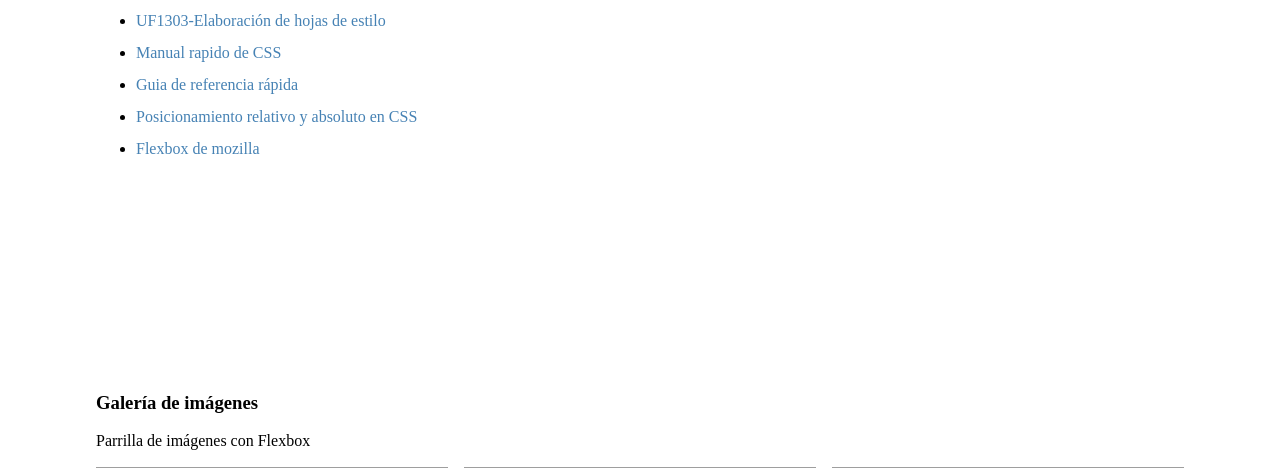
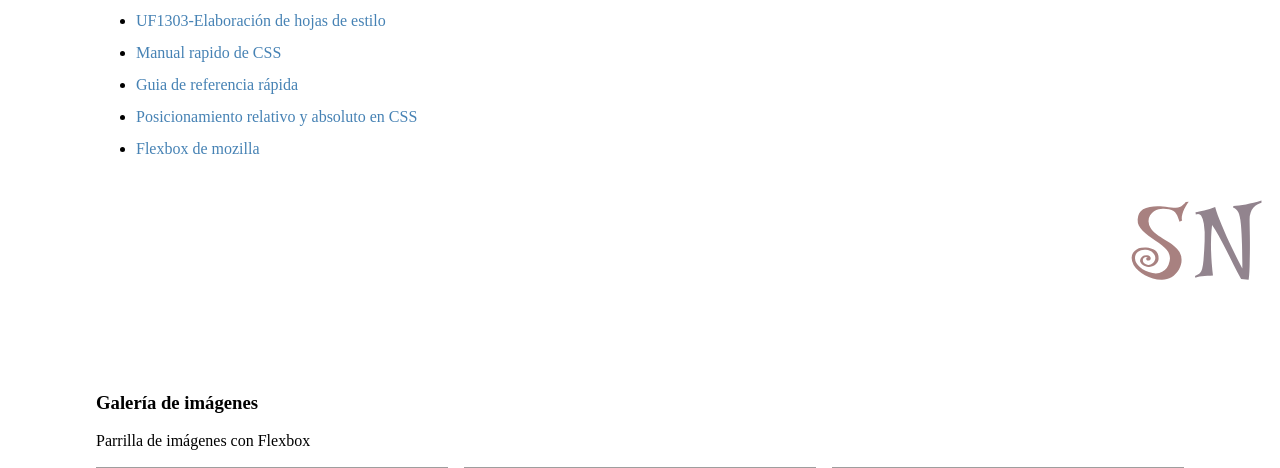
Before and after one commit to senenlorenzo/flexbox, a PHP site: page / in a window 1280 px wide. Shown: the part 504-972 px from the top of the page. Run offline with PHP 8.4, Linux system fonts and the light colour scheme; grey boxes are pictures that could not be loaded.

Commit message:
crea marca agua con el logo

```diff
--- a/assets/css/estilos.css
+++ b/assets/css/estilos.css
@@ -9,6 +9,9 @@
     --bg-img-galeria-4: url("https://cdn.pixabay.com/photo/2020/10/02/21/06/dome-5622133_1280.jpg");
     --bg-img-galeria-5: url("https://cdn.pixabay.com/photo/2020/06/28/00/04/chicago-5347435_1280.jpg");
     --bg-url-img-portada: url(https://cdn.pixabay.com/photo/2020/02/09/13/08/banner-4833105_960_720.jpg);
+    --url--logo: url(../svg/sn.svg);
+    --logo-ratio: 73/43;
+    --marca-agua-h: 5rem;
 }
 
 main {
@@ -121,3 +124,19 @@ ul.galeria {
         background-image: var(--bg-img-galeria-5);
     }
 }
+.agua {
+    &::after {
+        position: fixed;
+        content: "";
+        width: calc(var(--marca-agua-h) * var(--logo-ratio));
+        height: var(--marca-agua-h);
+        bottom: 1rem;
+        right: 1rem;
+
+        background-image: var(--url--logo);
+        background-repeat: no-repeat;
+        background-position: center;
+        background-size: contain;
+        opacity: 0.5;
+    }
+}
--- a/index.html
+++ b/index.html
@@ -24,8 +24,8 @@
     <body>
         <header></header>
         <nav></nav>
-        <main>
-            <section class="agua">
+        <main class="agua">
+            <section>
                 <header class="img-before portada">
                     <h2>Imágenes en CSS</h2>
                 </header>
```
